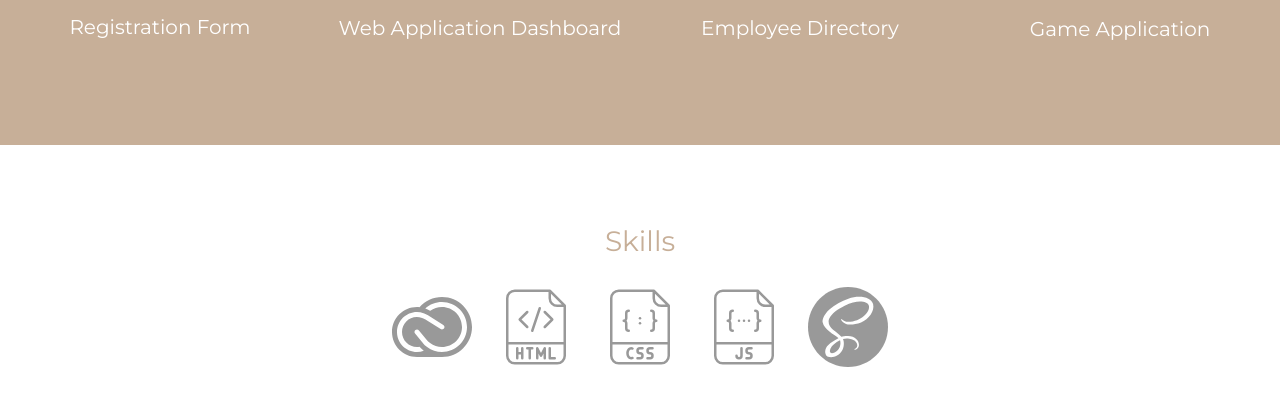
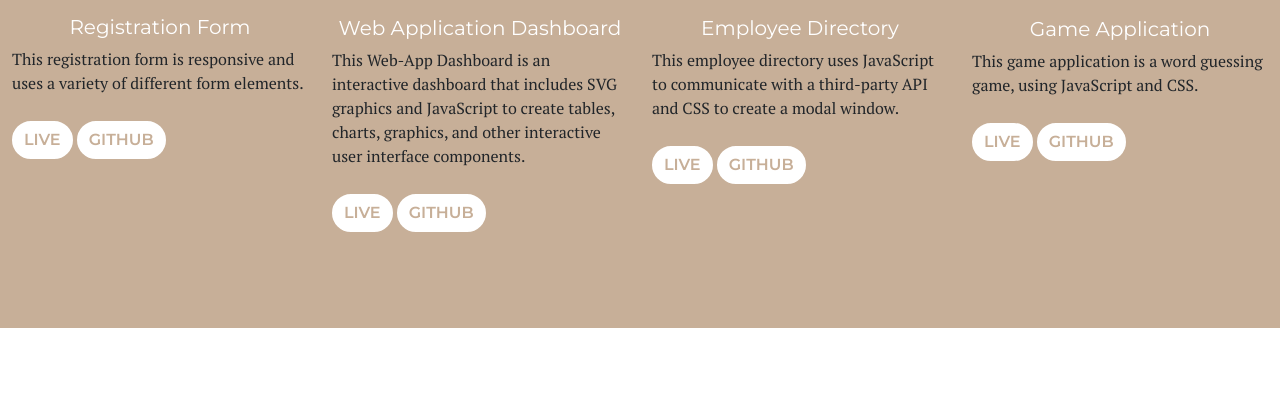
Before and after one commit to erikajoydelacruz/portfolio, a plain HTML site: page index.html in a window 1280 px wide. Shown: the part 1519-1924 px from the top of the page. Drawn offline with nearby package versions, Linux system fonts and the light colour scheme.

Commit message:
Update index.html

```diff
--- a/index.html
+++ b/index.html
@@ -47,28 +47,33 @@
                 <h3 class="text-center">Projects I've Worked On</h3>
                 <div class="row align-items-start">
                     <div class="col-sm" id="work">
-                        <img src="img/form.png" class="img-thumbnail">
+                        <img src="img/form.png" class="img-thumbnail" id="form">
                         <h5 class="text-center">Registration Form</h5>
-                        <!--<p>This registration form is responsive and uses a variety of different form elements.</p>
-                        <button>See More</button>-->
+                        <p>This registration form is responsive and uses a variety of different form elements.</p>
+                        <a href="https://erikajoydelacruz.github.io/registration-form/" target="_blank"><button class="submit">Live</button></a>
+                        <a href="https://github.com/erikajoydelacruz/registration-form" target="_blank"><button class="submit">GitHub</button></a>
                     </div>
                     <div class="col-sm" id="work">
                         <img src="img/dash.png" class="img-thumbnail">
                         <h5 class="text-center">Web Application Dashboard</h5>
-                        <!--<p>This Web-App Dashboard is an interactive dashboard that includes SVG graphics and JavaScript to create tables, charts, graphics, and other interactive user interface components.</p>-
-                        <button>See More</button>-->
+                        <p>This Web-App Dashboard is an interactive dashboard that includes SVG graphics and JavaScript to create tables, charts, graphics, and other interactive user interface components.</p>
+                        <button class="submit">Live</button>
+                        <a href="https://github.com/erikajoydelacruz/dashboard" target="_blank"><button class="submit">GitHub</button></a>
                     </div>
+
                     <div class="col-sm" id="work">
                         <img src="img/directory.png" class="img-thumbnail">
                         <h5 class="text-center">Employee Directory</h5>
-                        <!--<p>This employee directory uses JavaScript to communicate with a third-party API and CSS to create a modal window.</p>
-                        <button>See More</button>-->
+                        <p>This employee directory uses JavaScript to communicate with a third-party API and CSS to create a modal window.</p>
+                        <a href="https://erikajoydelacruz.github.io/employee-directory/" target="_blank"><button class="submit">Live</button></a>
+                        <a href="https://github.com/erikajoydelacruz/employee-directory" target="_blank"><button class="submit">GitHub</button></a>
                     </div>
                     <div class="col-sm" id="work">
                         <img src="img/game.png" class="img-thumbnail">
                         <h5 class="text-center">Game Application</h5>
-                        <!--<p>This employee directory uses JavaScript to communicate with a third-party API and CSS to create a modal window.</p>
-                        <button>See More</button>-->
+                        <p>This game application is a word guessing game, using JavaScript and CSS.</p>
+                        <a href="https://erikajoydelacruz.github.io/game-show/" target="_blank"><button class="submit">Live</button></a>
+                        <a href="https://github.com/erikajoydelacruz/game-show" target="_blank"><button class="submit">GitHub</button></a>
                     </div>
                 </div>
             </div>
@@ -115,20 +120,21 @@
                         <input type="email" class="form-control" id="userEmail" name="email" required>
                     </div>
                     <div class="form-group">
-                    <label for="message">Message</label>
-                    <textarea class="form-control" id="message" rows="3" name="message" required></textarea>
+                        <label for="message">Message</label>
+                        <textarea class="form-control" id="message" rows="3" name="message" required></textarea>
                     </div>
                     <button type="submit" class="submit">Send</button>
                 </form>
             </div>
         </div>
         </main>
+        <!--
         <div class="overlay hidden">
             <div class="modal">
                 <button class="modal-close">&times;</button>
                 <div class="modal-content">yo</div>
             </div>
-        </div>
+        </div> -->
 
     <script src="js/app.js"></script>
     <script src="https://cdn.jsdelivr.net/npm/bootstrap@5.0.0-beta3/dist/js/bootstrap.bundle.min.js" integrity="sha384-JEW9xMcG8R+pH31jmWH6WWP0WintQrMb4s7ZOdauHnUtxwoG2vI5DkLtS3qm9Ekf" crossorigin="anonymous"></script>
```
